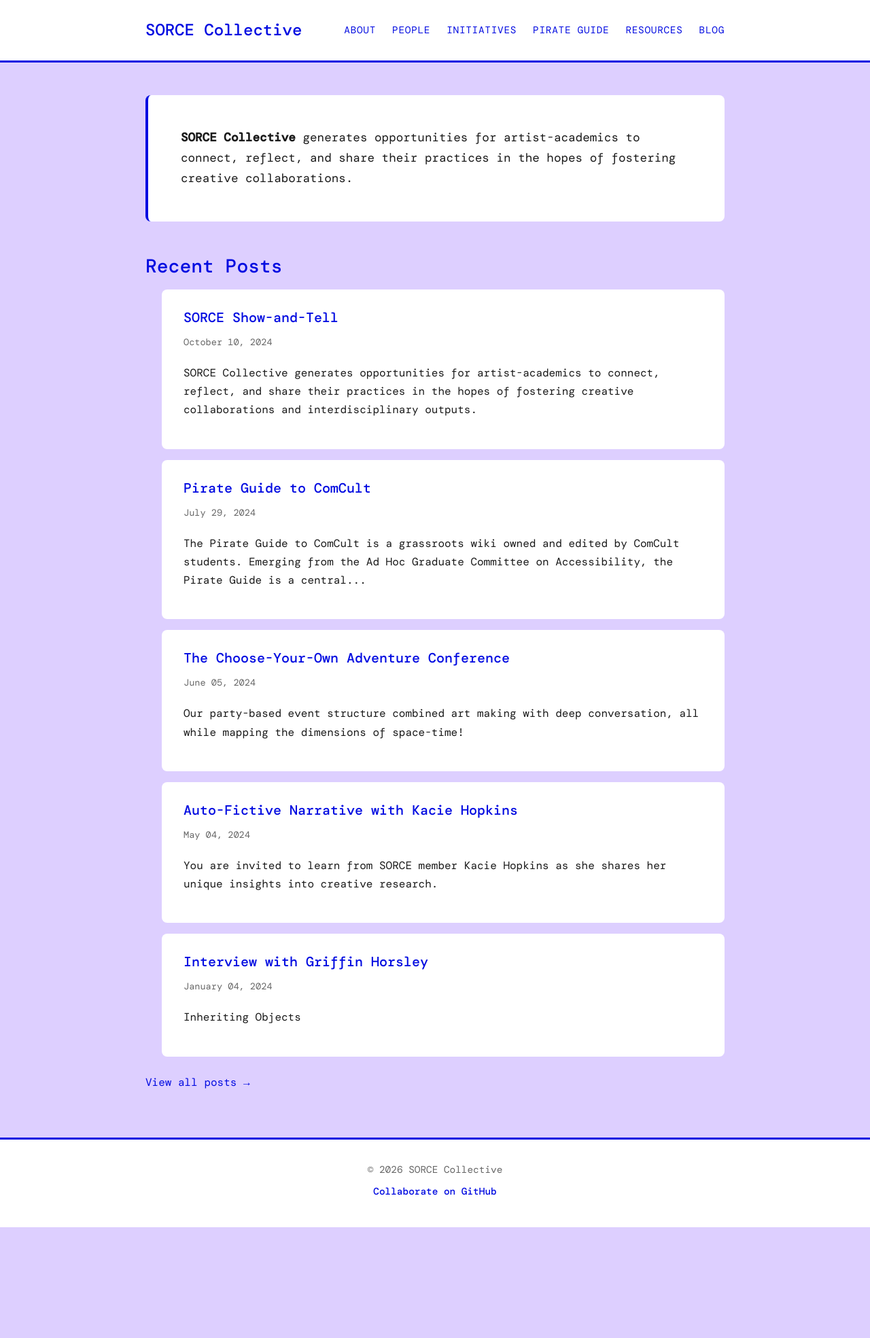
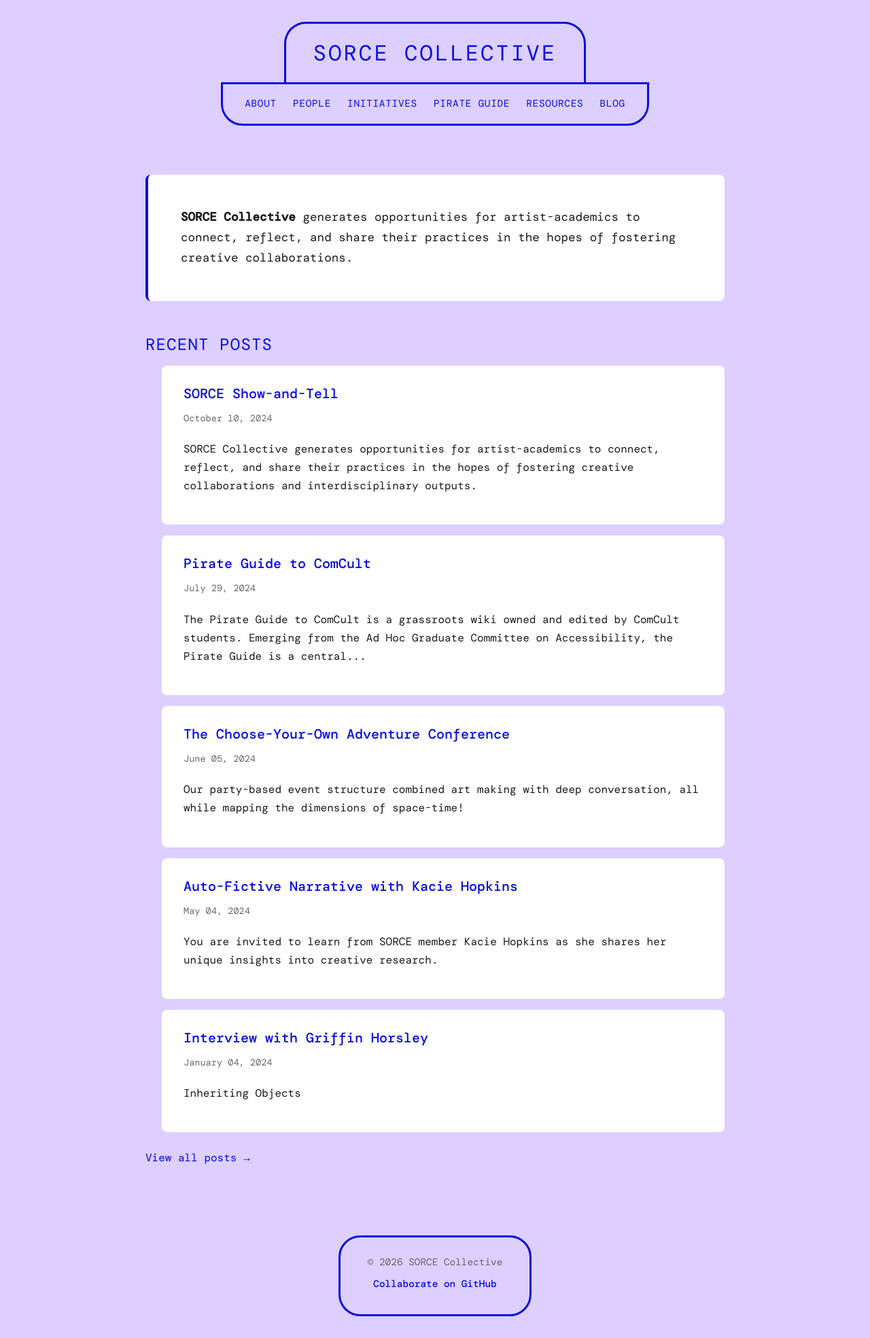
Before and after one commit to iowyth/sorce, a Jekyll site: the page built from index.md, in a window 1280 px wide. Shown: the whole page at 68% size. Built offline with Jekyll 4.4.1, drawn with Linux system fonts in a browser that asks for light colours; some web fonts are replaced; before the commit the page ends 1806 px from its top, so only the background shows below that.

Commit message:
Update design: horseshoe borders, uni 05_53 font, transparent backgrounds
- Add uni 05_53 pixel font for site title and h1/h2 headers
- Redesign header with horseshoe-shaped border (rounded top for title,
  rounded bottom for nav) with transparent backgrounds
- Update footer with rounded pill border and transparent background
- Add uppercase styling with letter-spacing to headers
- Adjust mobile responsive styles for new layout

Co-Authored-By: Claude Opus 4.5 <noreply@anthropic.com>

```diff
--- a/_layouts/default.html
+++ b/_layouts/default.html
@@ -10,6 +10,7 @@
   <link rel="preconnect" href="https://fonts.googleapis.com">
   <link rel="preconnect" href="https://fonts.gstatic.com" crossorigin>
   <link href="https://fonts.googleapis.com/css2?family=DM+Mono:wght@300;400;500&display=swap" rel="stylesheet">
+  <link href="https://fonts.cdnfonts.com/css/uni-0553" rel="stylesheet">
 
   <!-- Styles -->
   <link rel="stylesheet" href="{{ '/assets/css/style.css' | relative_url }}">
--- a/assets/css/style.css
+++ b/assets/css/style.css
@@ -42,15 +42,21 @@ body {
 
 /* Typography */
 h1, h2, h3, h4, h5, h6 {
-  font-weight: 500;
+  font-weight: 400;
   line-height: 1.3;
   margin-bottom: 1rem;
   color: var(--primary-blue);
+  text-transform: uppercase;
+  letter-spacing: 0.05em;
 }
 
-h1 { font-size: 2.5rem; }
-h2 { font-size: 1.75rem; }
-h3 { font-size: 1.25rem; }
+h1, h2 {
+  font-family: 'uni 05_53', 'DM Mono', monospace;
+}
+
+h1 { font-size: 2rem; }
+h2 { font-size: 1.5rem; }
+h3 { font-size: 1.1rem; }
 
 p {
   margin-bottom: 1.25rem;
@@ -69,33 +75,43 @@ a:hover {
 
 /* Header */
 .site-header {
-  background: var(--text-light);
-  padding: 1.5rem 0;
-  border-bottom: 3px solid var(--primary-blue);
+  background: transparent;
+  padding: 2rem 0 1.5rem 0;
 }
 
 .site-header .container {
   display: flex;
+  flex-direction: column;
   align-items: center;
-  justify-content: space-between;
-  flex-wrap: wrap;
-  gap: 1rem;
+  gap: 0;
 }
 
 .site-title {
-  font-size: 1.5rem;
-  font-weight: 500;
+  font-family: 'uni 05_53', 'DM Mono', monospace;
+  font-size: 2rem;
+  font-weight: 400;
   color: var(--primary-blue);
+  text-transform: uppercase;
+  letter-spacing: 0.1em;
   border: none;
+  padding: 1rem 2.5rem;
+  background: transparent;
+  border: 3px solid var(--primary-blue);
+  border-bottom: none;
+  border-radius: 2rem 2rem 0 0;
 }
 
 .site-title:hover {
-  border: none;
+  border-bottom: none;
 }
 
 .site-nav {
   display: flex;
   gap: 1.5rem;
+  padding: 1rem 2rem;
+  background: transparent;
+  border: 3px solid var(--primary-blue);
+  border-radius: 0 0 2rem 2rem;
 }
 
 .site-nav a {
@@ -129,10 +145,17 @@ a:hover {
 
 /* Footer */
 .site-footer {
-  background: var(--text-light);
+  background: transparent;
   padding: 2rem 0;
-  border-top: 3px solid var(--primary-blue);
   text-align: center;
+}
+
+.site-footer .container {
+  display: inline-block;
+  padding: 1.5rem 2.5rem;
+  border: 3px solid var(--primary-blue);
+  border-radius: 2rem;
+  background: transparent;
 }
 
 .site-footer p {
@@ -359,19 +382,32 @@ li {
 
 /* Responsive */
 @media (max-width: 768px) {
-  h1 { font-size: 2rem; }
-  h2 { font-size: 1.5rem; }
+  h1 { font-size: 1.5rem; }
+  h2 { font-size: 1.25rem; }
+
+  .site-header .container {
+    position: relative;
+  }
+
+  .site-title {
+    font-size: 1.5rem;
+    padding: 0.75rem 1.5rem;
+    border-radius: 1.5rem 1.5rem 0 0;
+  }
 
   .site-nav {
     display: none;
     position: absolute;
     top: 100%;
-    left: 0;
-    right: 0;
-    background: var(--text-light);
+    left: 50%;
+    transform: translateX(-50%);
+    background: var(--lavender-bg);
     flex-direction: column;
-    padding: 1rem;
-    border-bottom: 3px solid var(--primary-blue);
+    padding: 1rem 2rem;
+    border: 3px solid var(--primary-blue);
+    border-radius: 0 0 1.5rem 1.5rem;
+    gap: 0.75rem;
+    z-index: 100;
   }
 
   .site-nav.active {
@@ -380,6 +416,10 @@ li {
 
   .nav-toggle {
     display: flex;
+    position: absolute;
+    right: 0;
+    top: 50%;
+    transform: translateY(-50%);
   }
 
   .home-intro {
```
